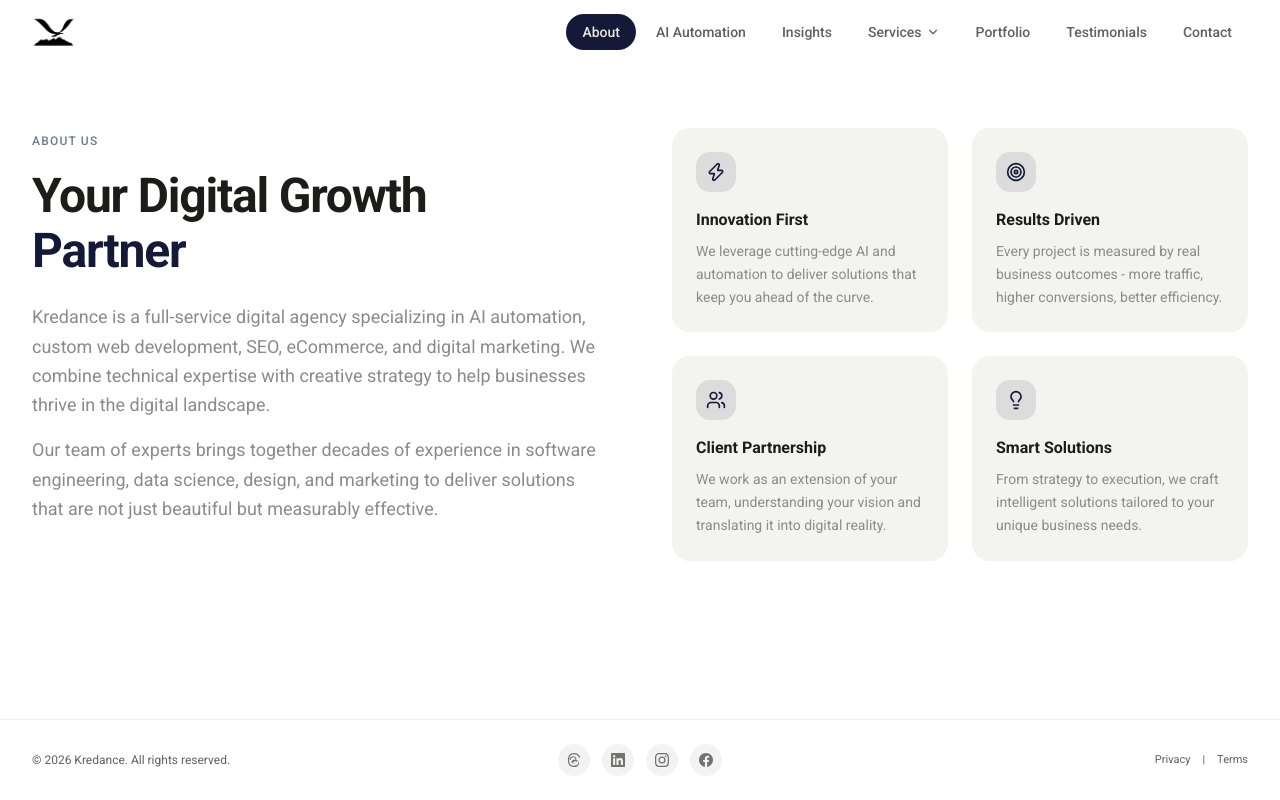
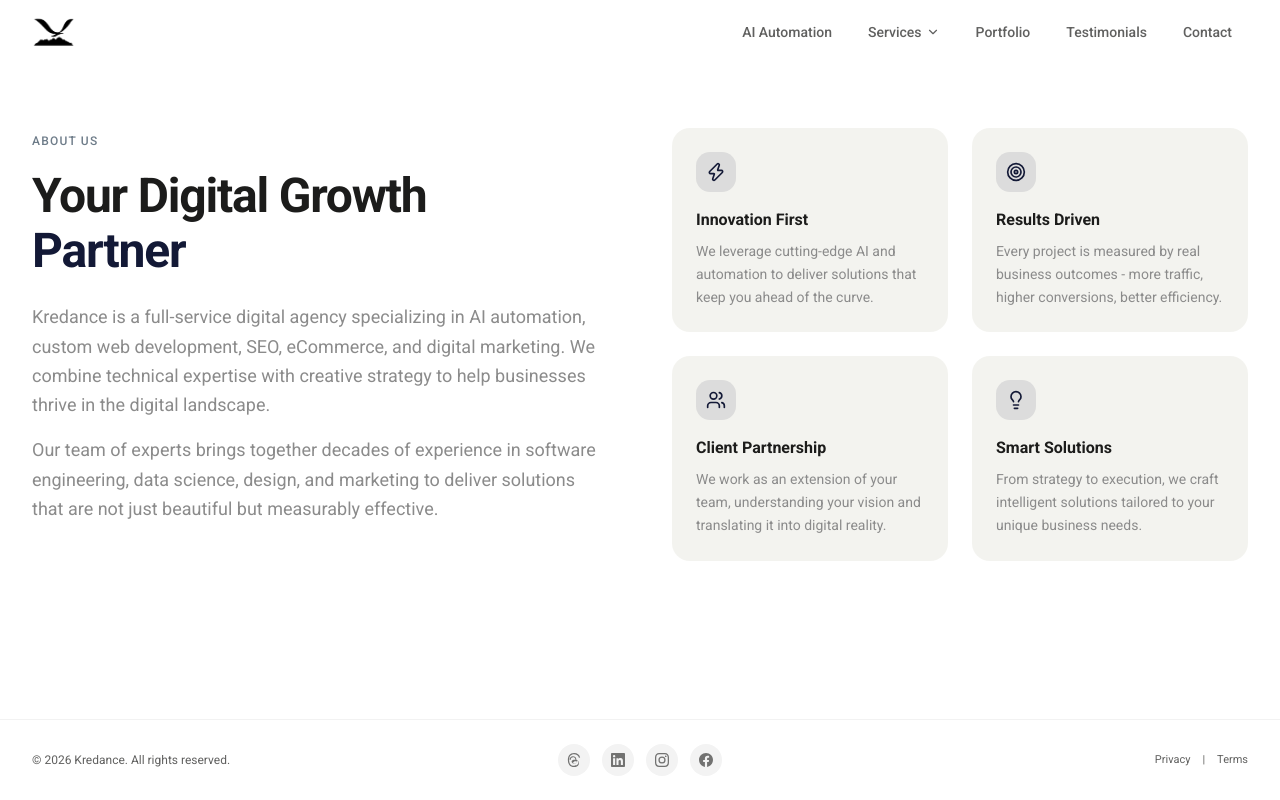
Before and after one commit to MyroslavG/kredance-website, a Next.js app: page /about in a window 1280 px wide. Built offline with nearby package versions, Linux system fonts and the light colour scheme.

Commit message:
Link homepage services and hide About and Insights

```diff
--- a/scripts/check-seo.mjs
+++ b/scripts/check-seo.mjs
@@ -3,6 +3,8 @@ import path from "node:path";
 
 const outputDirectory = path.resolve(".next/server/app");
 const siteOrigin = "https://www.kredance.com";
+// These pages remain available by direct URL but are excluded from navigation and search indexing.
+const hiddenRoutes = new Set(["/about", "/insights"]);
 const errors = [];
 
 function decodeHtml(value) {
@@ -180,7 +182,10 @@ for (const page of pages) {
   for (const directive of ["robots", "googlebot"]) {
     const robotsTag = findTag(page.html, "meta", "name", directive);
     const content = robotsTag ? attribute(robotsTag, "content") : undefined;
-    if (content && /(?:^|,)\s*noindex\b/i.test(content)) {
+    const noindex = Boolean(content && /(?:^|,)\s*noindex\b/i.test(content));
+    if (hiddenRoutes.has(page.route) && !noindex) {
+      errors.push(`${page.route}: hidden page is missing ${directive} noindex directive`);
+    } else if (!hiddenRoutes.has(page.route) && noindex) {
       errors.push(`${page.route}: contains an unexpected noindex directive`);
     }
   }
@@ -205,6 +210,9 @@ for (const page of pages) {
 
     if (target.origin !== siteOrigin) continue;
     const targetPath = normalizePathname(target.pathname);
+    if (hiddenRoutes.has(targetPath) && targetPath !== normalizePathname(page.route)) {
+      errors.push(`${page.route}: links to hidden page "${href}"`);
+    }
     if (!routes.has(targetPath) && !outputAssetExists(target.pathname)) {
       errors.push(`${page.route}: broken internal link "${href}"`);
       continue;
@@ -273,7 +281,7 @@ while (routesToVisit.length > 0) {
 }
 
 for (const route of routes) {
-  if (route === "/") continue;
+  if (route === "/" || hiddenRoutes.has(route)) continue;
   if ((inboundLinks.get(route)?.size ?? 0) === 0) errors.push(`${route}: orphaned page has no inbound internal links`);
   if (!reachableRoutes.has(route)) errors.push(`${route}: page is not reachable from the homepage`);
 }
@@ -299,9 +307,10 @@ if (!fs.existsSync(sitemapPath)) {
   }
   if (locations.length !== sitemapRoutes.size) errors.push("sitemap.xml: contains duplicate URLs");
   for (const route of routes) {
-    if (!sitemapRoutes.has(route)) errors.push(`sitemap.xml: missing route ${route}`);
+    if (!hiddenRoutes.has(route) && !sitemapRoutes.has(route)) errors.push(`sitemap.xml: missing route ${route}`);
   }
   for (const route of sitemapRoutes) {
+    if (hiddenRoutes.has(route)) errors.push(`sitemap.xml: contains hidden route ${route}`);
     if (!routes.has(route)) errors.push(`sitemap.xml: URL has no exported page ${route}`);
   }
 }
--- a/src/app/about/page.tsx
+++ b/src/app/about/page.tsx
@@ -1,11 +1,18 @@
 import { createPageMetadata } from "@/lib/metadata";
 import { About } from "@/components/about";
 
-export const metadata = createPageMetadata({
-  path: "/about",
-  title: "About Us | Kredance",
-  description: "Learn about Kredance - your digital growth partner specializing in AI automation, custom web development, SEO, and digital marketing.",
-});
+export const metadata = {
+  ...createPageMetadata({
+    path: "/about",
+    title: "About Us | Kredance",
+    description: "Learn about Kredance - your digital growth partner specializing in AI automation, custom web development, SEO, and digital marketing.",
+  }),
+  robots: {
+    index: false,
+    follow: true,
+    googleBot: { index: false, follow: true },
+  },
+};
 
 export default function AboutPage() {
   return (
--- a/src/app/insights/page.tsx
+++ b/src/app/insights/page.tsx
@@ -1,12 +1,19 @@
 import { createPageMetadata } from "@/lib/metadata";
 import { Insights } from "@/components/insights";
 
-export const metadata = createPageMetadata({
-  path: "/insights",
-  title: "Insights | Kredance",
-  description:
-    "AI insights, workshops, news, and automation knowledge sharing from Kredance. Join the list for practical updates and workshop invitations.",
-});
+export const metadata = {
+  ...createPageMetadata({
+    path: "/insights",
+    title: "Insights | Kredance",
+    description:
+      "AI insights, workshops, news, and automation knowledge sharing from Kredance. Join the list for practical updates and workshop invitations.",
+  }),
+  robots: {
+    index: false,
+    follow: true,
+    googleBot: { index: false, follow: true },
+  },
+};
 
 export default function InsightsPage() {
   return (
--- a/src/app/sitemap.ts
+++ b/src/app/sitemap.ts
@@ -6,11 +6,9 @@ export const dynamic = "force-static";
 
 const routes = [
   "",
-  "/about",
   "/ai-automation",
   "/contact",
   "/websites-for-contractors",
-  "/insights",
   "/portfolio",
   "/portfolio/ai-content-publisher",
   "/portfolio/ai-user-activity-plugin",
--- a/src/components/hero.tsx
+++ b/src/components/hero.tsx
@@ -19,48 +19,56 @@ const capabilities = [
   {
     icon: Bot,
     title: "AI Automation",
+    href: "/services/ai-automation",
     description:
       "Streamline operations with intelligent automation, chatbots, and AI-powered workflows that save time and reduce costs.",
   },
   {
     icon: Globe,
     title: "Website Development",
+    href: "/services/website-development",
     description:
       "Custom-built, responsive websites that look stunning and perform flawlessly across every device and browser.",
   },
   {
     icon: Smartphone,
     title: "Mobile App Development",
+    href: "/services/mobile-app-development",
     description:
       "Native and cross-platform mobile apps designed to engage users and extend your digital reach.",
   },
   {
     icon: ShoppingCart,
     title: "Ecommerce Solutions",
+    href: "/services/ecommerce",
     description:
       "End-to-end online store development with secure payments, inventory management, and conversion optimization.",
   },
   {
     icon: Search,
     title: "SEO & Analytics",
+    href: "/services/website-seo",
     description:
       "Data-driven search engine optimization that boosts visibility and drives qualified organic traffic to your site.",
   },
   {
     icon: Megaphone,
     title: "Digital Marketing",
+    href: "/services/advertisement-creation",
     description:
       "Strategic advertising campaigns across Google, social media, and more to maximize your ROI and brand awareness.",
   },
   {
     icon: Shield,
     title: "Cybersecurity",
+    href: "/services/cybersecurity",
     description:
       "Comprehensive security audits, penetration testing, and protection strategies to safeguard your digital assets.",
   },
   {
     icon: Palette,
     title: "Design & Branding",
+    href: "/services/design",
     description:
       "Eye-catching UI/UX design, brand identity, and creative assets that make a lasting impression.",
   },
@@ -184,10 +192,14 @@ export function Hero() {
                   delay: i * 0.08,
                   ease: [0.22, 1, 0.36, 1],
                 }}
-                className="group p-6 rounded-2xl bg-white/5 border border-white/5 hover:bg-white/10 hover:border-white/10 transition-all"
+              >
+                <Link
+                  href={cap.href}
+                  aria-label={cap.title}
+                  className="group block h-full p-6 rounded-2xl bg-white/5 border border-white/5 hover:bg-white/10 hover:border-white/10 focus-visible:outline-2 focus-visible:outline-offset-4 focus-visible:outline-white transition-colors"
                 >
                   <div className="h-10 w-10 rounded-xl bg-sunset/10 flex items-center justify-center mb-4">
-                  <cap.icon className="h-5 w-5 text-sunset/80" />
+                    <cap.icon aria-hidden="true" className="h-5 w-5 text-sunset/80" />
                   </div>
                   <h3 className="text-lg font-semibold text-white mb-2">
                     {cap.title}
@@ -195,6 +207,7 @@ export function Hero() {
                   <p className="text-sm text-white/40 leading-relaxed">
                     {cap.description}
                   </p>
+                </Link>
               </motion.div>
             ))}
           </div>
--- a/src/components/navbar.tsx
+++ b/src/components/navbar.tsx
@@ -27,9 +27,7 @@ const services = [
 ];
 
 const navLinks = [
-  { name: "About", href: "/about" },
   { name: "AI Automation", href: "/ai-automation" },
-  { name: "Insights", href: "/insights" },
   { name: "Portfolio", href: "/portfolio" },
   { name: "Testimonials", href: "/testimonials" },
   { name: "Contact", href: "/contact" },
@@ -88,14 +86,8 @@ export function Navbar() {
 
           {/* Desktop Nav */}
           <div className="hidden lg:flex items-center gap-1">
-            <NavLink href="/about" active={pathname === "/about"} light={useLight}>
-              About
-            </NavLink>
             <NavLink href="/ai-automation" active={pathname === "/ai-automation"} light={useLight}>
               AI Automation
-            </NavLink>
-            <NavLink href="/insights" active={pathname === "/insights"} light={useLight}>
-              Insights
             </NavLink>
 
             {/* Services Dropdown */}
@@ -177,7 +169,7 @@ export function Navbar() {
                   </div>
                   <div className="flex-1 overflow-y-auto p-4">
                     <div className="flex flex-col gap-1">
-                      {navLinks.slice(0, 3).map((link) => (
+                      {navLinks.slice(0, 1).map((link) => (
                         <MobileNavLink
                           key={link.name}
                           href={link.href}
@@ -239,7 +231,7 @@ export function Navbar() {
                         </AnimatePresence>
                       </div>
 
-                      {navLinks.slice(3).map((link) => (
+                      {navLinks.slice(1).map((link) => (
                         <MobileNavLink
                           key={link.name}
                           href={link.href}
```
Lines whose indentation alone changed are shown as unchanged.
